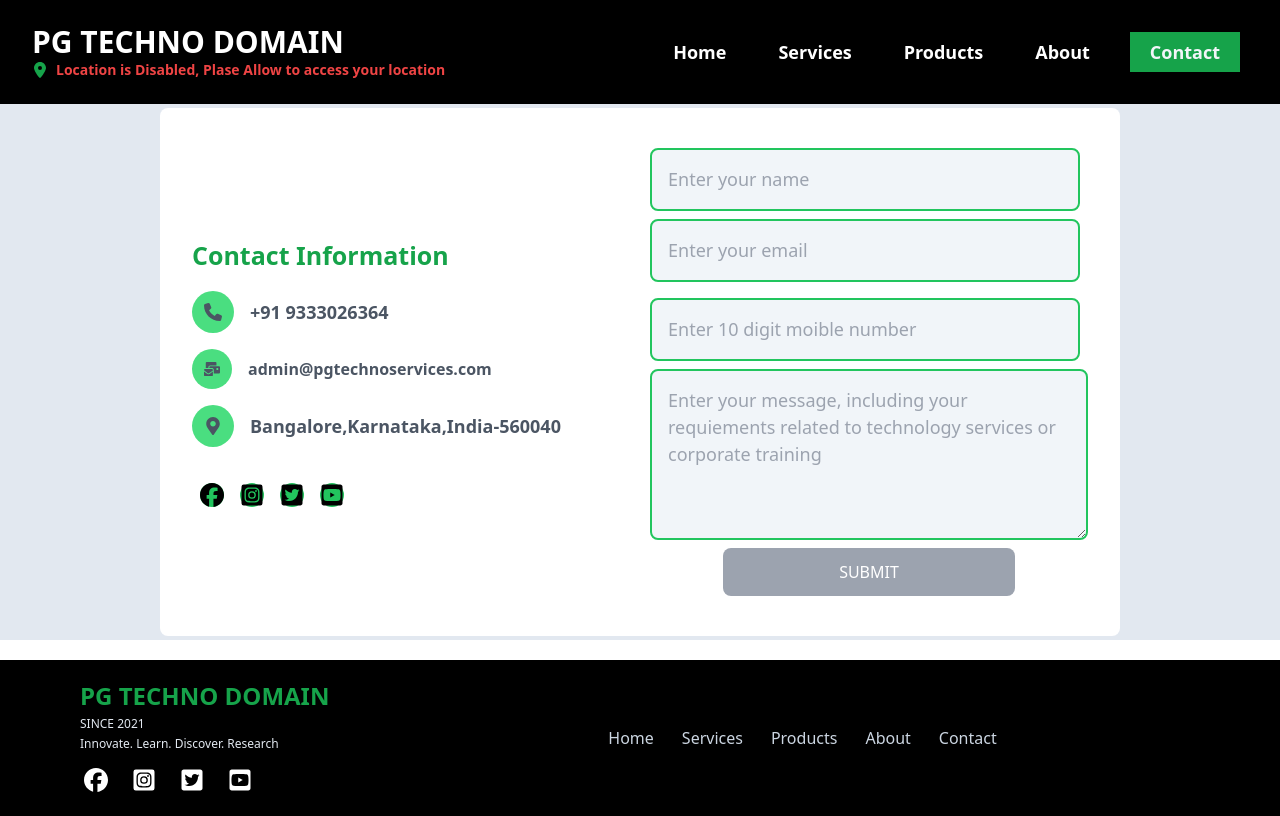
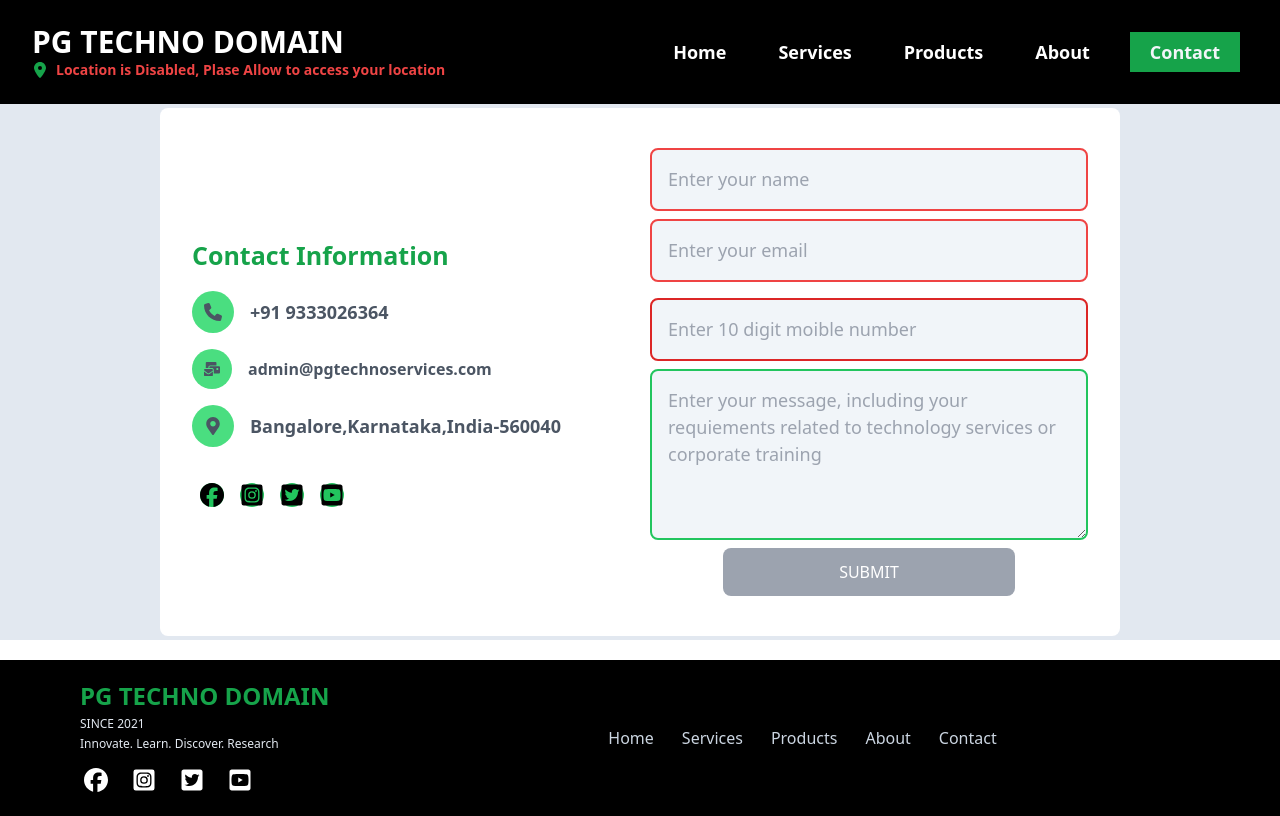
Before and after one commit to Prasad-P-G/PGTechnoServices_GIT_DockerHub, a React (Create React App) app: page /contact in a window 1280 px wide. Built offline with nearby package versions, Linux system fonts and the light colour scheme; no server answers.

Commit message:
added validation for contact and activity dots

```diff
--- a/package.json
+++ b/package.json
@@ -11,6 +11,7 @@
     "@testing-library/user-event": "^13.5.0",
     "firebase": "^11.0.1",
     "react": "^18.3.1",
+    "react-activity": "^2.1.3",
     "react-dom": "^18.3.1",
     "react-icons": "^5.3.0",
     "react-phone-input-2": "^2.15.1",
--- a/src/sections/Contact.js
+++ b/src/sections/Contact.js
@@ -13,6 +13,8 @@ import { signInWithPhoneNumber } from "firebase/auth";
 import { useNavigate } from "react-router-dom";
 import { toast } from "react-toastify";
 import validator from "validator";
+import { Dots } from "react-activity";
+import "react-activity/dist/library.css";
 
 function Contact() {
   const [mobileNumber, setMobileNumber] = useState();
@@ -20,6 +22,7 @@ function Contact() {
   const [OTP, setOTP] = useState();
   const [user, setUser] = useState(null);
   const navigate = useNavigate();
+  const [activityFlag, setActivityFlag] = useState(false);
 
   const [userData, setuserData] = useState({
     name: "",
@@ -64,6 +67,8 @@ function Contact() {
 
   const submitUserDetails = async () => {
     try {
+      setActivityFlag(true);
+      setFlag(true);
       console.log("User Details==>", {
         ...userData,
         phoneNumber: "+91" + userData.phoneNumber,
@@ -103,6 +108,8 @@ function Contact() {
 
       if (responseData.success) {
         toast.success(responseData.message);
+        setActivityFlag(false);
+        setFlag(false);
         navigate("/");
       }
       if (!responseData.success) {
@@ -131,7 +138,7 @@ function Contact() {
   };
 
   const hanldeMobileNumber = (e) => {
-    if (e.target.value.length > 10) {
+    if (e.target.value.length > 13) {
       alert(
         "Please try entering valid Mobile Number, Should not exceed 10 numbers",
         console.log(mobileNumber.length)
@@ -139,9 +146,7 @@ function Contact() {
       setPhoneError(
         "Please try entering valid Mobile Number, Should not exceed 10 numbers"
       );
-      setPhoneError(
-        "Please try entering valid Mobile Number, Should not exceed 10 numbers"
-      );
+
       setFlag(true);
       //setMobileNumber(null);
     } else {
@@ -149,6 +154,7 @@ function Contact() {
       setFlag(true);
     }
     if (e.target?.value.length == 10) {
+      setPhoneError("");
       if (emailError?.length === 0) {
         setFlag(false);
         setEmailError("");
@@ -234,42 +240,60 @@ function Contact() {
         </div>
 
         <div className="flex flex-col items-center justify-center  gap-2 w-full lg:py-10">
-          <div className="flex flex-row w-full gap-2">
+          <div className="flex flex-col w-full gap-2">
             <input
               type="text"
               placeholder="Enter your name"
               name="name"
               value={userData.name}
               onChange={handleOnChange}
-              className="px-4 py-4 border-2 border-green-500 rounded-lg text-[18px] bg-slate-100 focus:outline-none w-full focus:border-green-800"
+              className={`px-4 py-4 border-2 rounded-lg text-[14px]   lg:text-[18px] bg-slate-100 focus:outline-none w-full focus:border-green-800 ${
+                userData.name?.length < 5
+                  ? " border-red-500"
+                  : " border-green-500"
+              }`}
             ></input>
+            <>
+              {nameError && (
                 <span
                   style={{
                     fontWeight: "bold",
                     color: "red",
+                    fontSize: "12px",
                   }}
                 >
                   {nameError}
                 </span>
+              )}
+            </>
           </div>
 
-          <div className="flex flex-row w-full gap-2">
+          <div className="flex flex-col w-full gap-2">
             <input
               type="email"
               name="email"
               value={userData.email}
               onChange={handleOnChange}
               placeholder="Enter your email"
-              className="px-4 py-4 border-2 border-green-500 rounded-lg text-[18px] bg-slate-100 focus:outline-none w-full focus:border-green-800"
+              className={`px-4 py-4 border-2 border-green-500 rounded-lg text-[14px]   lg:text-[18px] bg-slate-100 focus:outline-none w-full focus:border-green-800  ${
+                userData.email?.length === 0
+                  ? " border-red-500"
+                  : " border-green-500"
+              }`}
             ></input>
+            <>
+              {emailError && (
                 <span
                   style={{
                     fontWeight: "bold",
                     color: "red",
+                    fontSize: "12px",
                   }}
                 >
                   {emailError}
                 </span>
+              )}
+            </>
           </div>
 
           <div className="flex flex-row w-fit">
@@ -301,7 +325,7 @@ function Contact() {
             ></TextField>
           </div> */}
 
-          <div className=" flex gap-2 w-full">
+          <div className=" flex flex-col gap-2 w-full">
             <input
               type="number"
               placeholder="Enter 10 digit moible number"
@@ -310,21 +334,30 @@ function Contact() {
               value={userData.phoneNumber}
               onChange={handleOnChange}
               className={`px-4 py-4 border-2 ${
-                mobileNumber?.length > 10
+                userData?.phoneNumber.length > 10
                   ? "border-red-600"
                   : "border-green-500"
-              }  rounded-lg text-[18px] bg-slate-100 focus:outline-none w-full ${
+              }  rounded-lg text-[14px]   lg:text-[18px] bg-slate-100 focus:outline-none w-full ${
                 flag ? "focus:border-red-400" : "focus:border-green-800"
-              } `}
+              } ${
+                userData.phoneNumber?.length < 10
+                  ? " border-red-500"
+                  : " border-green-500"
+              }`}
             ></input>
+            <>
+              {phoneError && (
                 <span
                   style={{
                     fontWeight: "bold",
                     color: "red",
+                    fontSize: "12px",
                   }}
                 >
                   {phoneError}
                 </span>
+              )}
+            </>
             {/* <button
               className="bg-orange-500 w-full"
               onClick={verifyMobileNumber}
@@ -348,7 +381,7 @@ function Contact() {
           )} */}
 
           <textarea
-            className="px-4 py-4 border-2 border-green-500 rounded-lg text-[18px] bg-slate-100 focus:outline-none w-full focus:border-green-800"
+            className="px-4 py-4 border-2 border-green-500 rounded-lg text-[14px]   lg:text-[18px] bg-slate-100 focus:outline-none w-full focus:border-green-800"
             cols={30}
             rows={5}
             name="desc"
@@ -356,7 +389,11 @@ function Contact() {
             onChange={handleOnChange}
             placeholder="Enter your message, including your requiements related to technology services or corporate training"
           ></textarea>
-          {mobileNumber?.length === 10 && flag === false ? (
+          {mobileNumber?.length === 10 &&
+          userData.name.length >= 5 &&
+          emailError.length === 0 &&
+          activityFlag === false ? (
+            <>
               <button
                 className="bg-green-700 text-white px-4 py-3 w-2/3 rounded-lg "
                 disabled={false}
@@ -364,13 +401,36 @@ function Contact() {
               >
                 SUBMIT
               </button>
+              {activityFlag && (
+                <>
+                  <div className="text-sm lg:text-xl text-green-700">
+                    <Dots
+                      className="text-sm lg:text-xl text-green-700"
+                      size={25}
+                    ></Dots>
+                  </div>
+                </>
+              )}
+            </>
           ) : (
+            <>
               <button
                 className="bg-gray-400 text-white px-4 py-3 w-2/3 rounded-lg "
                 disabled={true}
               >
                 SUBMIT
               </button>
+              {activityFlag && (
+                <>
+                  <div className="text-sm lg:text-xl text-green-700">
+                    <Dots
+                      className="text-sm lg:text-xl text-green-700"
+                      size={25}
+                    ></Dots>
+                  </div>
+                </>
+              )}
+            </>
           )}
         </div>
       </div>
```
Also changed, not shown: 1 other file (tests, documents, lock files or other folders). Lines whose indentation alone changed are shown as unchanged.
